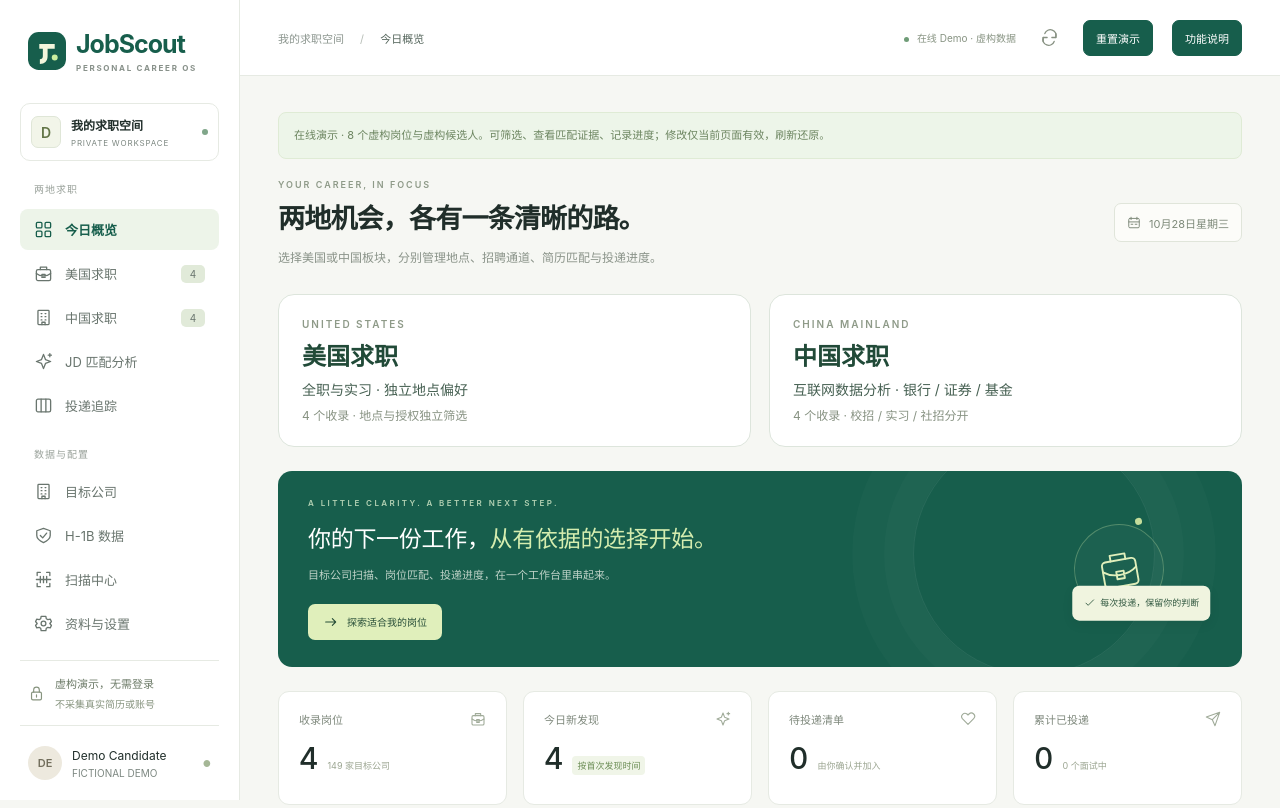
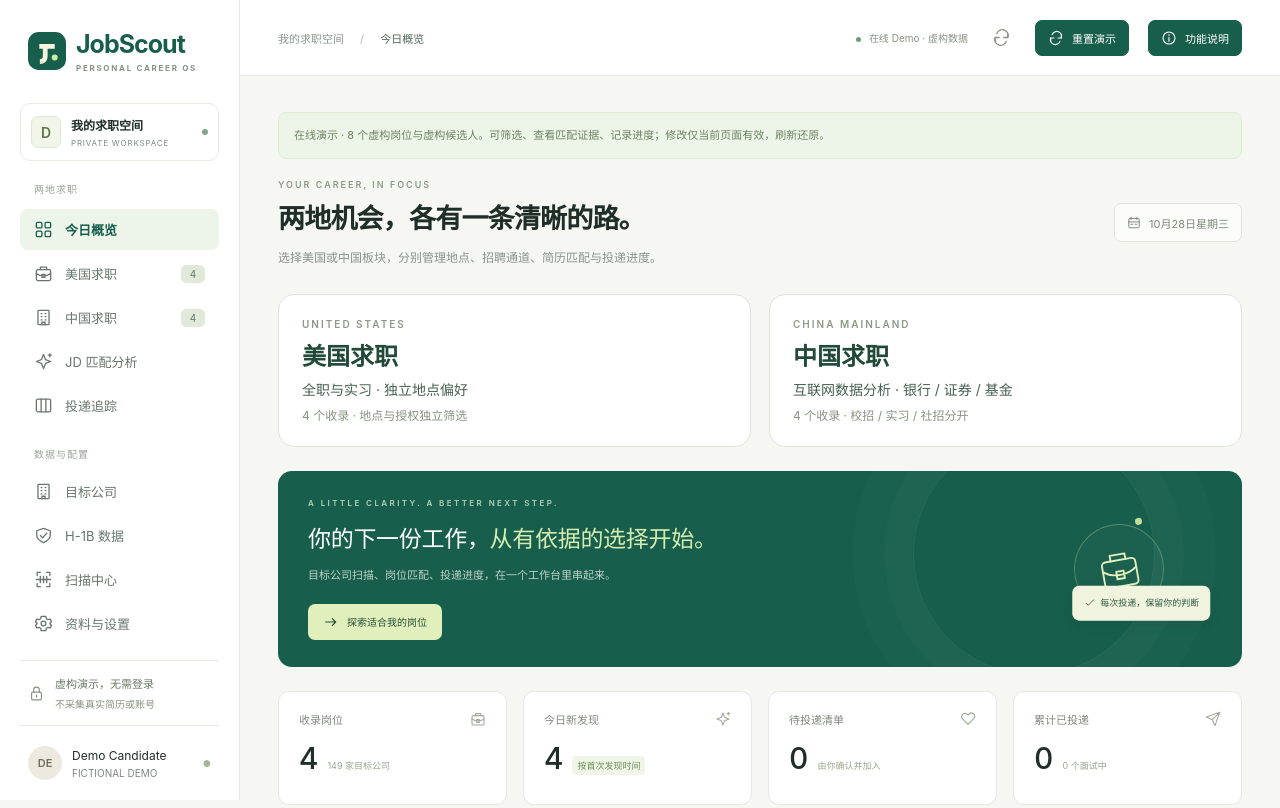
Before and after one commit to honghang3623-rgb/jobscout, a plain HTML site: page demo/dist/index.html in a window 1280 px wide. Shown: the top 808 px of the page. Drawn offline with Linux system fonts and the light colour scheme.

```diff
--- a/demo/dist/index.html
+++ b/demo/dist/index.html
@@ -18,7 +18,7 @@
  </nav>
  <div class="sidebar-bottom"><div class="privacy"><span data-icon="lock"></span><div><strong>虚构演示，无需登录</strong><small>不采集真实简历或账号</small></div></div><div class="user"><span class="avatar">DE</span><div>Demo Candidate<small>FICTIONAL DEMO</small></div><span class="user-dot">●</span></div></div>
 </aside>
-<div class="app-shell"><header class="topbar"><div class="breadcrumb">我的求职空间 <span>/</span> <strong id="crumb">今日概览</strong></div><div class="topbar-actions"><span class="local-indicator"><i></i> 正在连接</span><button class="icon-button" id="refresh" aria-label="刷新数据"><span data-icon="refresh"></span></button><button class="button small" id="demo-reset">重置演示</button><button class="button small" id="add-global">功能说明</button></div></header>
+<div class="app-shell"><header class="topbar"><div class="breadcrumb">我的求职空间 <span>/</span> <strong id="crumb">今日概览</strong></div><div class="topbar-actions"><span class="local-indicator"><i></i> 正在连接</span><button class="icon-button" id="refresh" aria-label="刷新数据"><span data-icon="refresh"></span></button><button class="button small" id="demo-reset" aria-label="重置演示" title="重置演示"><span data-icon="refresh"></span>重置演示</button><button class="button small" id="add-global" aria-label="功能说明" title="功能说明"><span data-icon="info"></span>功能说明</button></div></header>
 <main id="content"><div class="loading"><div class="spinner"></div>正在连接你的求职工作台…</div></main><footer>JobScout <span>·</span> 少一点搜索，多一点有依据的选择。<span class="footer-right">AI 辅助分析 · 人工确认投递</span></footer></div>
 <div id="task-banner" hidden></div><div id="toast" role="status" aria-live="polite"></div>
 <dialog id="detail-dialog" class="detail-dialog"><div id="detail-content"></div></dialog>
```
